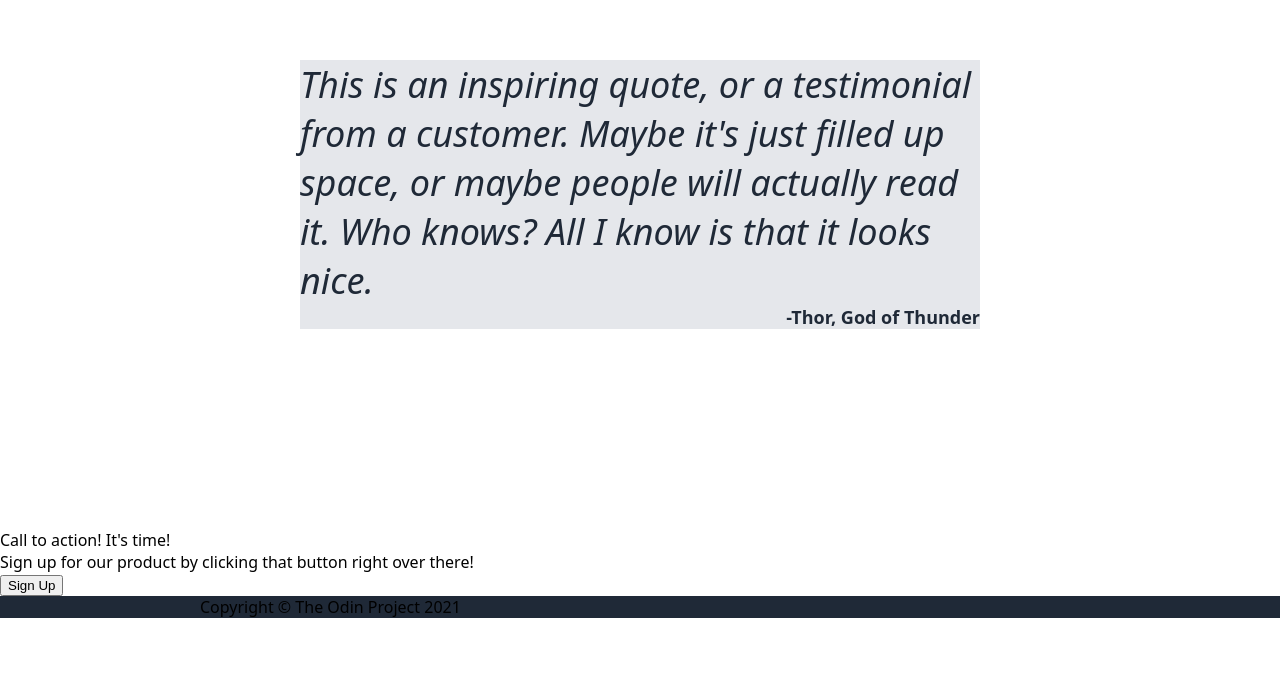
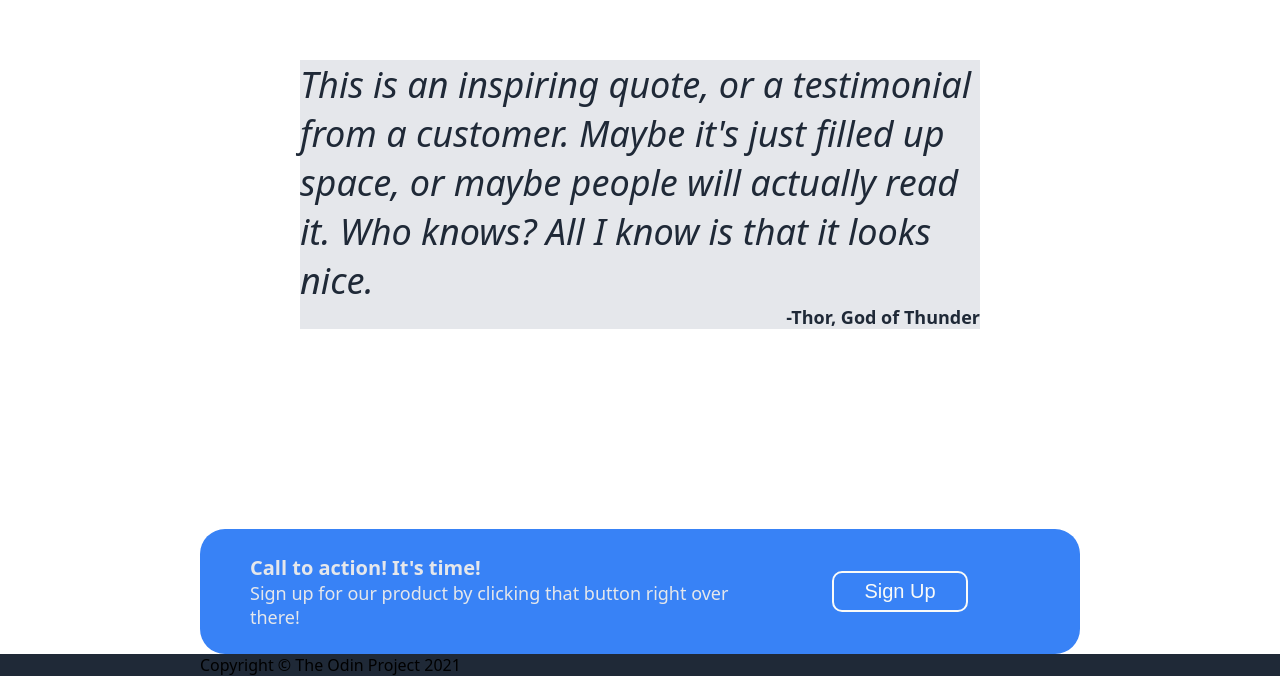
Before and after one commit to KolbyCantu/odin-landing-page, a plain HTML site: page index.html in a window 1280 px wide. Shown: the part 1150-1826 px from the top of the page. Before the commit the page ends 1768 px from the top, so only its background shows below. Drawn offline with Linux system fonts and the light colour scheme.

Commit message:
Sylized the call to action section

```diff
--- a/index.html
+++ b/index.html
@@ -62,7 +62,7 @@
                 <div class="call-text">Sign up for our product by clicking that button right over there!</div>
             </div>
             <div class="call-right">
-                <button class="call-button">Sign Up</button>
+                <div><button class="call-button">Sign Up</button></div>
             </div>
         </div>
         <div class="footer">
--- a/style.css
+++ b/style.css
@@ -75,6 +75,7 @@ a{
     border-radius: 10px;
     padding: 7px 25px;
     color: #F9FAF8;
+    font-size: 20px;
 }
 
 .hero-img{
@@ -87,7 +88,8 @@ a{
 }
 
 .hero-text,
-.header-links{
+.header-links,
+.call-text{
     font-size: 18px;
     color: #E5E7EB;
 }
@@ -144,3 +146,38 @@ a{
     font-weight: 700;
     text-align: end;
 }
+
+.call-to-action{
+    margin: 0 200px;
+    padding: 25px 50px;
+    border-radius:25px;
+    background-color: #3882F6;
+    display: flex;
+    justify-content: space-evenly;
+    align-items: center;
+}
+
+.call-title{
+    font-size: 20px;
+    color: #E5E7EB;
+    font-weight: 700;
+}
+
+.call-left{
+    flex: 2 1 0;
+}
+
+.call-right{
+    display: flex;
+    justify-content: center;
+    flex: 1 1 0;
+}
+
+.call-button{
+    color: #F9FAF8;
+    border-radius: 10px;
+    border: 2px solid #F9FAF8;
+    background-color: #3882F6;
+    font-size: 20px;
+    padding: 7px 30px;
+}
```
